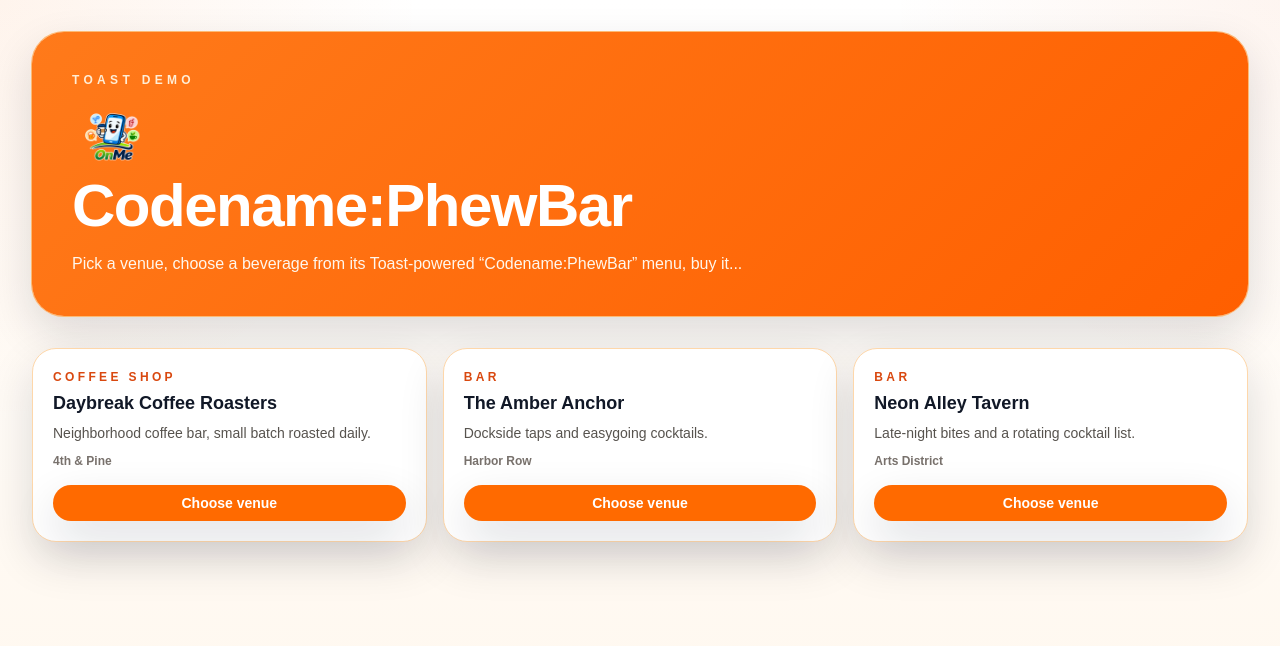
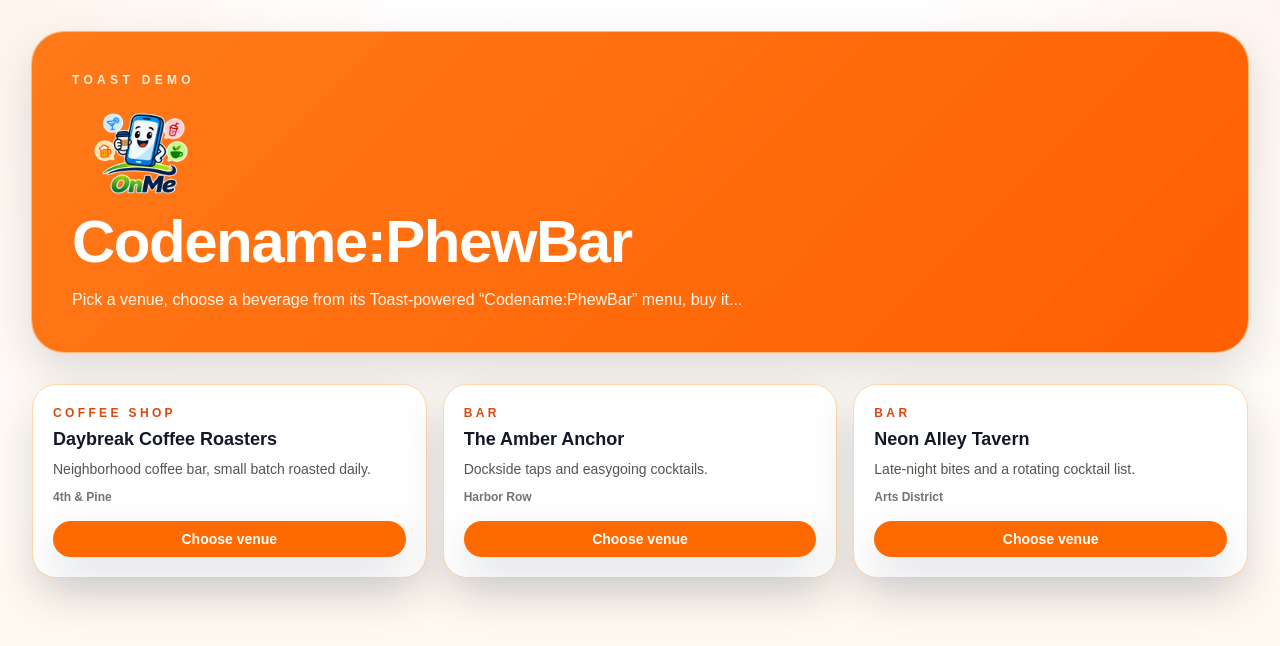
Before and after one commit to ifyouhadanegg/Toaster, a Next.js app: page / in a window 1280 px wide. Shown: the top 646 px of the page. Built offline with nearby package versions, Linux system fonts and the light colour scheme.

Commit message:
Improve hero logo sizing

```diff
--- a/app/page.tsx
+++ b/app/page.tsx
@@ -145,7 +145,7 @@
     <main className="mx-auto min-h-screen max-w-7xl px-4 py-8 sm:px-6 lg:px-8">
       <div className="overflow-hidden rounded-[2rem] bg-[linear-gradient(135deg,#ff7a1a_0%,#ff5f00_100%)] px-6 py-8 text-white shadow-panel ring-1 ring-orange-300 sm:px-10 sm:py-10">
         <p className="text-xs font-bold uppercase tracking-[0.36em] text-orange-100">Toast Demo</p>
-        <Image src="/onme-logo.png" alt="On Me" width={180} height={64} className="mt-5 h-12 w-auto object-contain object-left sm:h-14" priority />
+        <Image src="/onme-logo.png" alt="On Me" width={1536} height={1024} className="mt-4 h-20 w-auto object-contain object-left sm:h-24" priority />
         <h1 className="mt-3 max-w-2xl text-4xl font-black tracking-tight text-white sm:text-6xl">Codename:PhewBar</h1>
         <p className="mt-4 max-w-2xl text-sm leading-7 text-orange-50 sm:text-base">
           Pick a venue, choose a beverage from its Toast-powered &ldquo;Codename:PhewBar&rdquo; menu, buy it...
```
